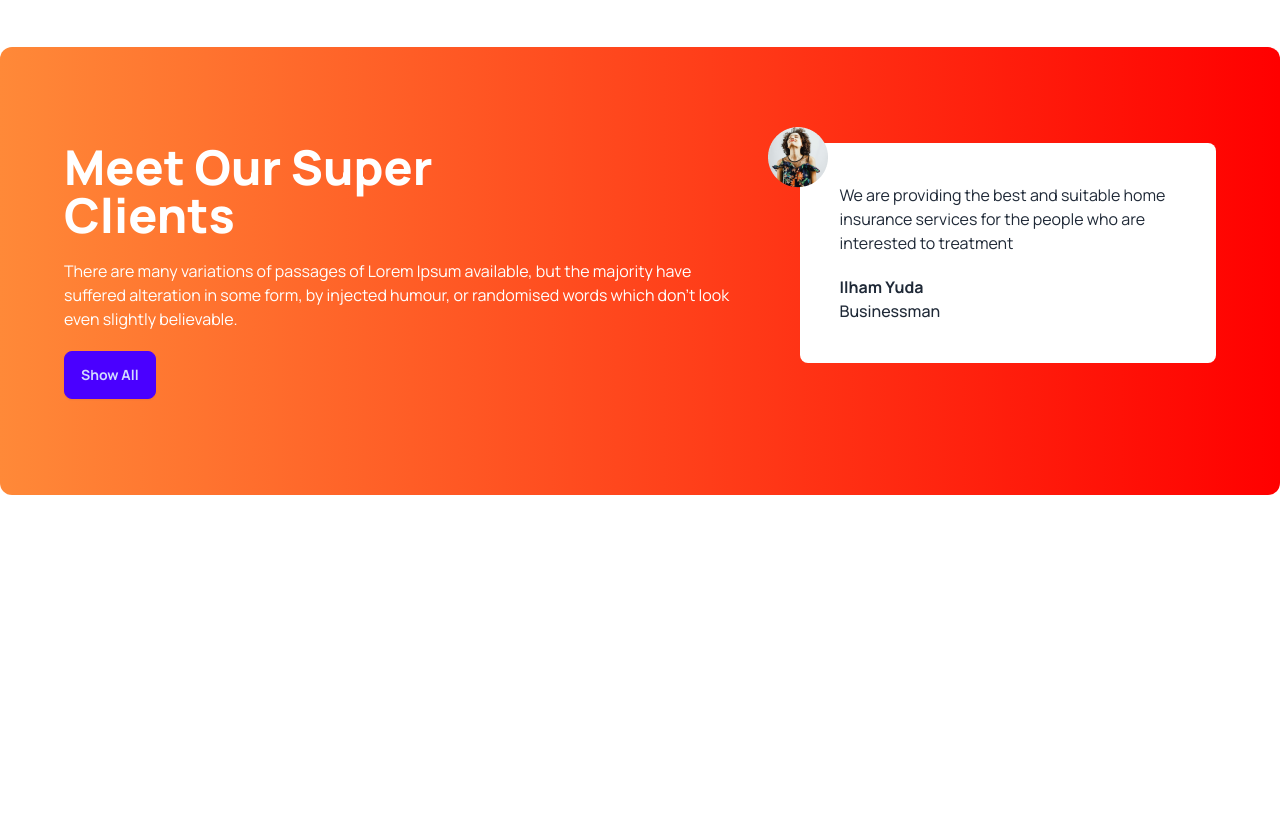
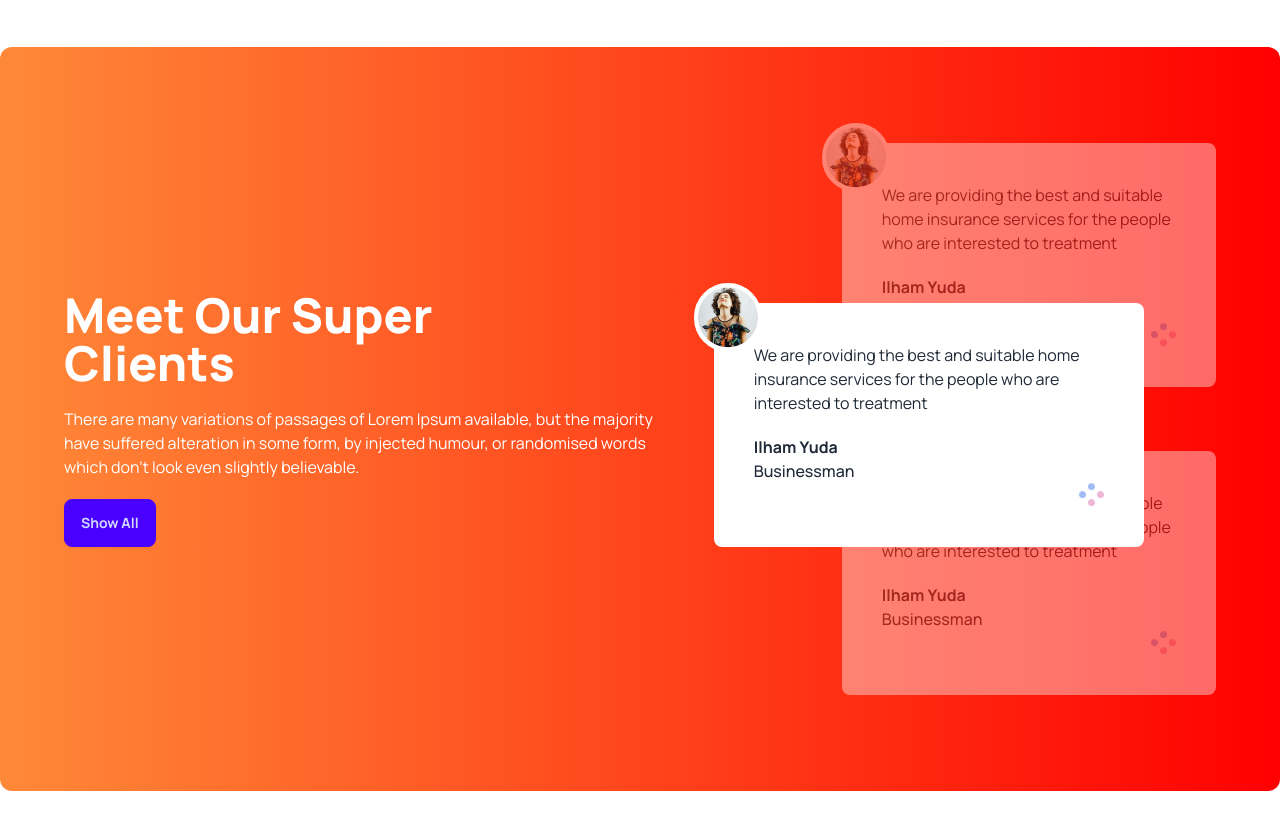
Before and after one commit to sahin3065/tea-house-with-daisyui, a plain HTML site: page index.html in a window 1280 px wide. Shown: the part 1740-2569 px from the top of the page. Before the commit the page ends 2331 px from the top, so only its background shows below. Drawn offline with nearby package versions, Linux system fonts and the light colour scheme.

Commit message:
completed super client review

```diff
--- a/index.html
+++ b/index.html
@@ -125,6 +125,7 @@
           </section>
           <!-- super client section -->
           <section class="my-24 flex flex-col lg:flex-row gap-12 rounded-xl bg-gradient-to-r from-[#FF8938] to-[#f00] px-16 py-24">
+               <div class=" flex lg:pr-28 items-center">
                   <div class="space-y-5">
                     <h2 class="text-5xl font-extrabold text-white">
                       Meet Our Super
@@ -135,13 +136,38 @@
                       </p>
                       <button class="btn btn-primary">Show All</button>
                   </div>
-                 <div>
-                    <!-- review -->
-                    <div class="p-10 relative rounded-lg bg-white">
-                      <img class="absolute -left-8 -top-4" src="images/client.png" alt="">
+               </div>
+               <!-- review container -->
+                 <div class="relative">
+                    <!--next review -->
+                    <div class=" relative mb-16 z-10 opacity-40 p-10 rounded-lg bg-white">
+                      <img class="absolute -left-5 -top-5 border-4 border-white rounded-full bg-white" src="images/client.png" alt="">
                        <p>We are providing the best and suitable home insurance services for the people who are interested to treatment</p>
                        <h4 class="font-bold mt-5">Ilham Yuda</h4>
                        <p class="font-medium">Businessman</p>
+                       <div class="flex justify-end">
+                        <img src="images/circles.png" alt="">
+                       </div>
+                    </div>
+                    <!--current review -->
+                    <div class="p-10 absolute top-40 lg:-left-32 z-20 rounded-lg bg-white lg:w-[430px]">
+                      <img class="absolute -left-5 -top-5 border-4 border-white rounded-full bg-white" src="images/client.png" alt="">
+                       <p>We are providing the best and suitable home insurance services for the people who are interested to treatment</p>
+                       <h4 class="font-bold mt-5">Ilham Yuda</h4>
+                       <p class="font-medium">Businessman</p>
+                       <div class="flex justify-end">
+                        <img src="images/circles.png" alt="">
+                       </div>
+                    </div>
+                    <!--previous review -->
+                    <div class="p-10 relative z-10 opacity-40 rounded-lg bg-white">
+                      <img class="absolute -left-5 -top-5 border-4 border-white rounded-full bg-white" src="images/client.png" alt="">
+                       <p>We are providing the best and suitable home insurance services for the people who are interested to treatment</p>
+                       <h4 class="font-bold mt-5">Ilham Yuda</h4>
+                       <p class="font-medium">Businessman</p>
+                       <div class="flex justify-end">
+                        <img src="images/circles.png" alt="">
+                       </div>
                     </div>
                  </div>
           </section>
```
Lines whose indentation alone changed are shown as unchanged.
